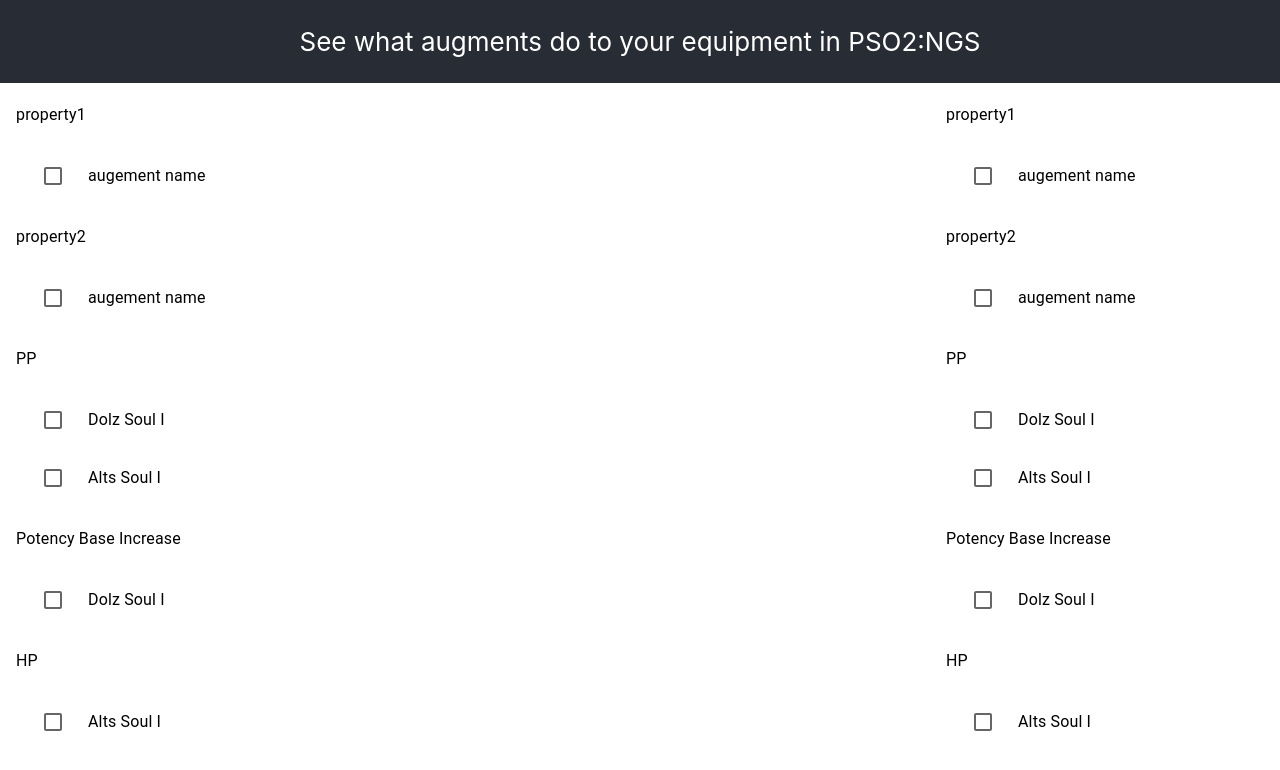
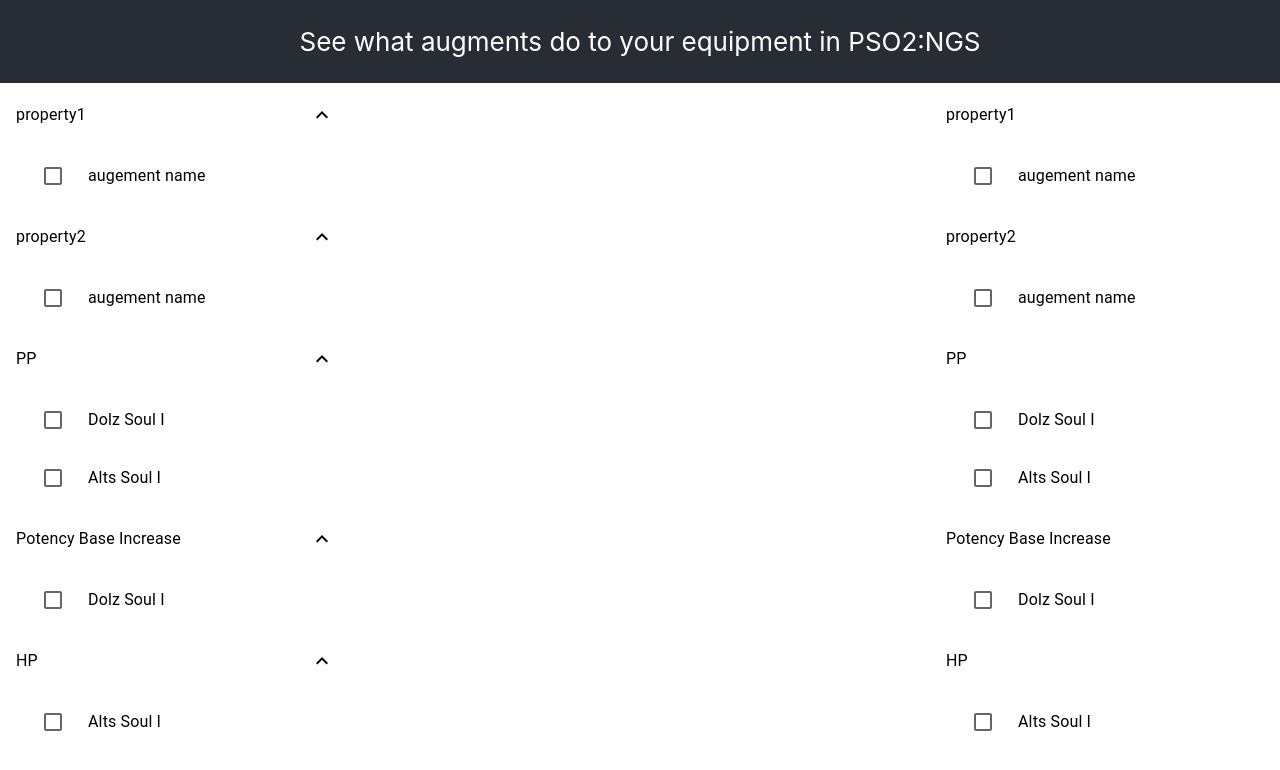
Before and after one commit to natashajokinen/augment-visualizer, a React (Create React App) app: page / in a window 1280 px wide. Shown: the top 770 px of the page. Built offline with nearby package versions, Linux system fonts and the light colour scheme.

Commit message:
feat(checklist): add expand/collapse icons

```diff
--- a/src/augmentChecklist.js
+++ b/src/augmentChecklist.js
@@ -1,5 +1,7 @@
 import Checkbox from '@mui/material/Checkbox';
 import Collapse from '@mui/material/Collapse';
+import ExpandLess from '@mui/icons-material/ExpandLess';
+import ExpandMore from '@mui/icons-material/ExpandMore';
 import List from '@mui/material/List';
 import ListItem from '@mui/material/ListItem';
 import ListItemIcon from '@mui/material/ListItemIcon';
@@ -46,7 +48,8 @@
       key={`item-${property}`}
     >
       <ListItemText>{property}</ListItemText>
-    </ListItem>
+      {open ? <ExpandLess/> : <ExpandMore/>}
+    </ListItem>,
     );
 
     // Build up the augment list for that property
```
